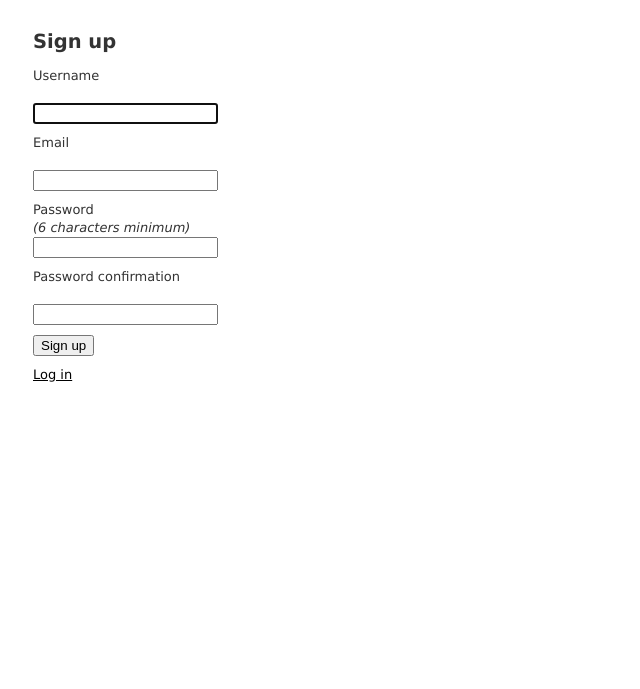
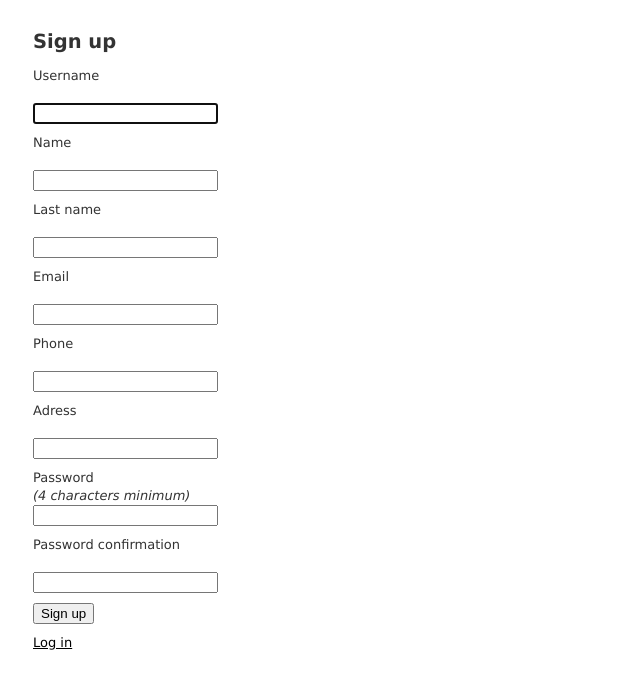
Before and after one commit to UANDES-4103-201810/course-project-punchstopper, a Rails app: page /users/sign_up in a window 1280 px wide. Shown: the top 689 px of the page, without its empty margins (0-640 px from the left). Run offline with Rails 7, Linux system fonts and the light colour scheme; style sheets or scripts are compiled from the project's sources.

Commit message:
completed registration.

```diff
--- a/app/controllers/application_controller.rb
+++ b/app/controllers/application_controller.rb
@@ -5,8 +5,8 @@ class ApplicationController < ActionController::Base
   protected
 
   def configure_permitted_parameters
-    attributes = [:username, :email, :password]
+    attributes = [:username, :email, :password, :name, :last_name, :phone, :address]
     devise_parameter_sanitizer.permit(:sign_up, keys: attributes)
-    #devise_parameter_sanitizer.permit(:account_update, keys: attributes)
+    devise_parameter_sanitizer.permit(:account_update, keys: attributes)
   end
 end
--- a/app/views/devise/registrations/new.html.erb
+++ b/app/views/devise/registrations/new.html.erb
@@ -5,12 +5,32 @@
 
   <div class="field">
     <%= f.label :username %><br />
-    <%= f.text_field :username, autofocus: true, autocomplete: "email" %>
+    <%= f.text_field :username, autofocus: true, autocomplete: "off" %>
+  </div>
+
+  <div class="field">
+    <%= f.label :name %><br />
+    <%= f.text_field :name, autofocus: true, autocomplete: "off" %>
+  </div>
+
+  <div class="field">
+    <%= f.label :last_name %><br />
+    <%= f.text_field :last_name, autofocus: true, autocomplete: "off" %>
   </div>
 
   <div class="field">
     <%= f.label :email %><br />
     <%= f.email_field :email, autofocus: true, autocomplete: "email" %>
+  </div>
+
+  <div class="field">
+    <%= f.label :phone %><br />
+    <%= f.text_field :phone, autofocus: true, autocomplete: "off" %>
+  </div>
+
+  <div class="field">
+    <%= f.label :adress %><br />
+    <%= f.text_field :address, autofocus: true, autocomplete: "off" %>
   </div>
 
   <div class="field">
--- a/config/initializers/devise.rb
+++ b/config/initializers/devise.rb
@@ -163,7 +163,7 @@ Devise.setup do |config|
 
   # ==> Configuration for :validatable
   # Range for password length.
-  config.password_length = 6..128
+  config.password_length = 4..128
 
   # Email regex used to validate email formats. It simply asserts that
   # one (and only one) @ exists in the given string. This is mainly
```
Also changed, not shown: db/development.sqlite3, 1 other file.
